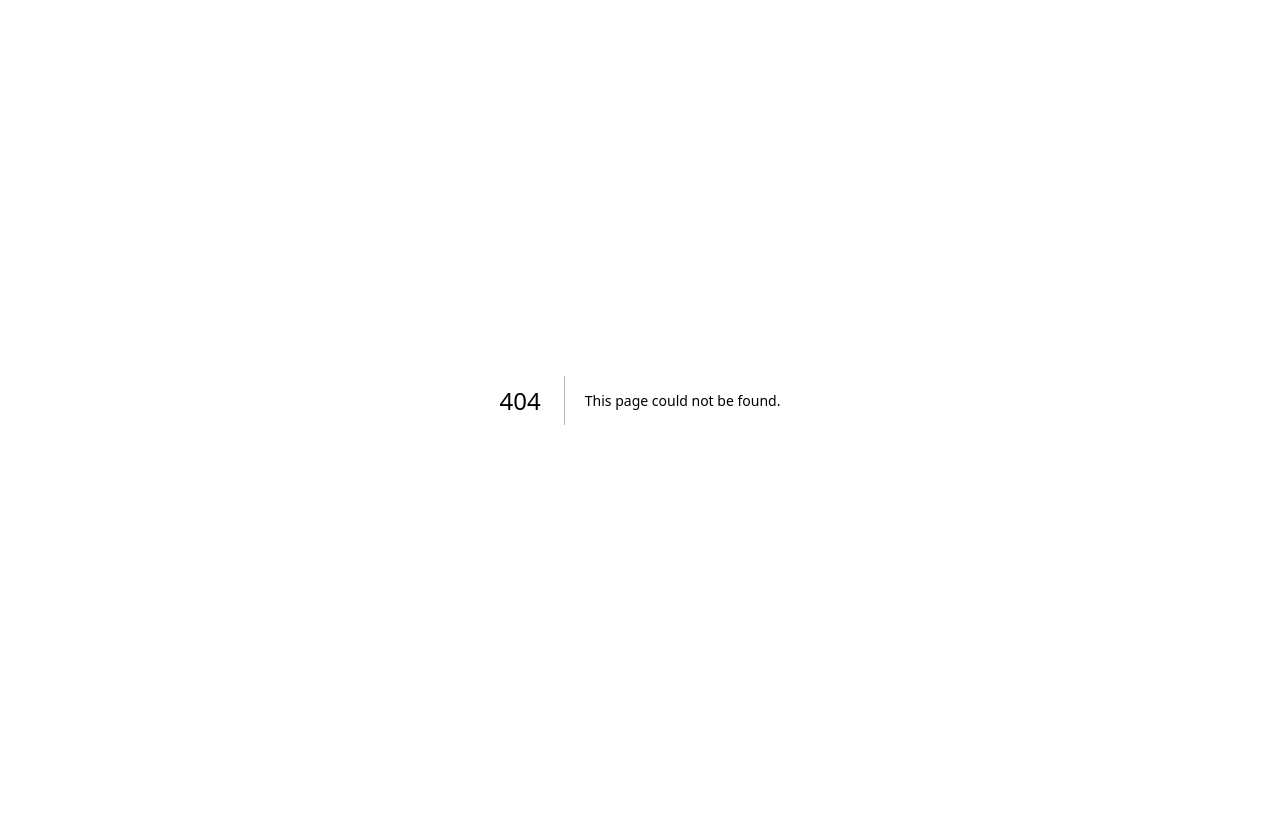
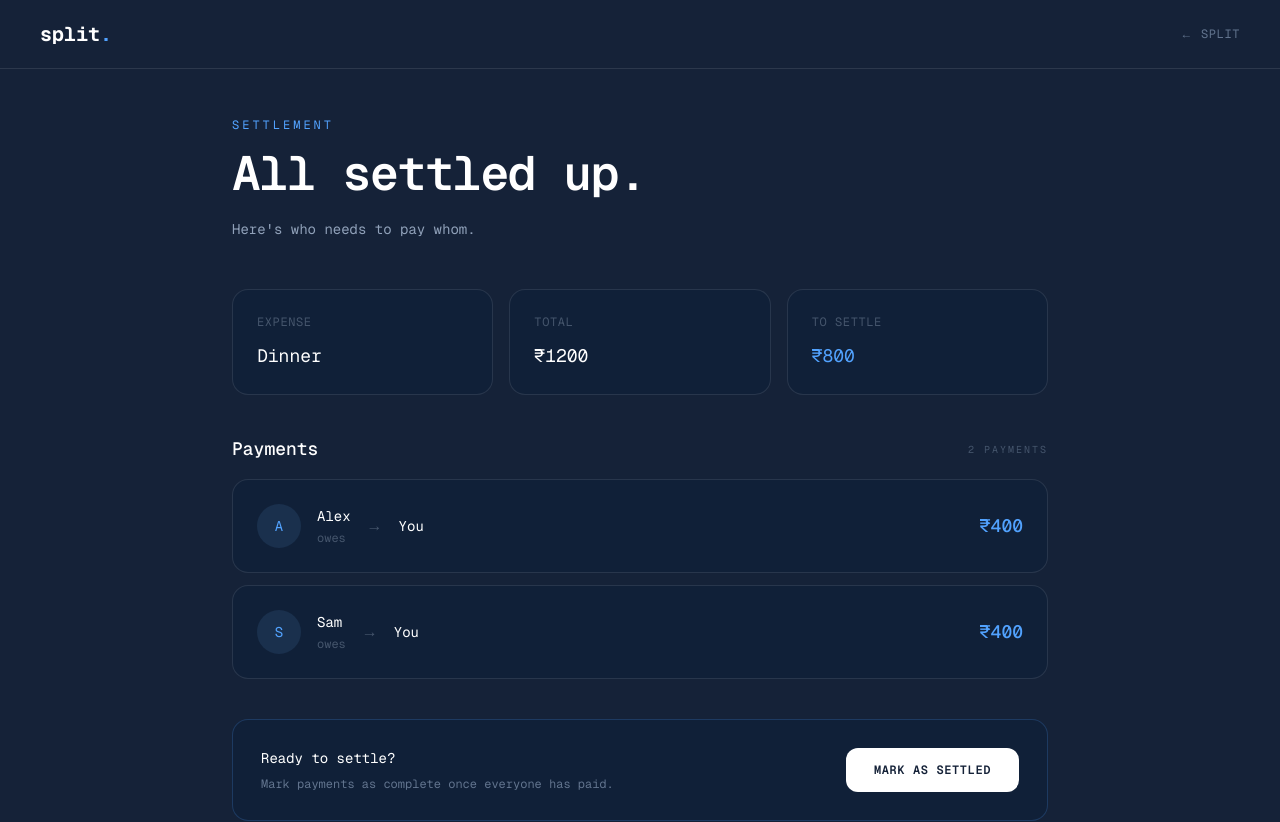
Before and after one commit to aakashtripathi011/smart-expense-splitter, a Next.js app in the folder USICT024/frontend/: page /settlement in a window 1280 px wide. Before the commit this address had no page. Shown: the top 822 px of the page. Before the commit the page ends 800 px from the top, so only its background shows below. Built offline with nearby package versions, Linux system fonts and the light colour scheme.

Commit message:
Add settlement page

```diff
--- /dev/null
+++ b/USICT024/frontend/app/settlement/page.jsx
@@ -0,0 +1,249 @@
+import Link from "next/link";
+
+const settlements = [
+  {
+    from: "Alex",
+    to: "You",
+    amount: 400,
+  },
+  {
+    from: "Sam",
+    to: "You",
+    amount: 400,
+  },
+];
+
+export default function Settlement() {
+  const total = settlements.reduce(
+    (sum, payment) => sum + payment.amount,
+    0
+  );
+
+  return (
+    <main className="min-h-screen bg-[#152238] font-mono text-white">
+
+      {/* NAVBAR */}
+      <nav className="flex items-center justify-between border-b border-white/10 px-6 py-5 md:px-10">
+
+        <Link
+          href="/dashboard"
+          className="text-xl font-bold"
+        >
+          split<span className="text-blue-400">.</span>
+        </Link>
+
+        <Link
+          href="/split"
+          className="text-xs uppercase tracking-wider text-slate-500 transition hover:text-white"
+        >
+          ← Split
+        </Link>
+
+      </nav>
+
+
+      {/* MAIN */}
+      <section className="mx-auto max-w-4xl px-6 py-12 md:px-10">
+
+        {/* HEADER */}
+        <div>
+
+          <p className="text-xs uppercase tracking-[0.25em] text-blue-400">
+            Settlement
+          </p>
+
+          <h1 className="mt-4 text-4xl font-semibold tracking-tight md:text-5xl">
+            All settled up.
+          </h1>
+
+          <p className="mt-5 max-w-lg text-sm leading-6 text-slate-400">
+            Here&apos;s who needs to pay whom.
+          </p>
+
+        </div>
+
+
+        {/* SUMMARY */}
+        <div className="mt-12 grid gap-4 md:grid-cols-3">
+
+          <div className="rounded-2xl border border-white/10 bg-[#102038] p-6">
+
+            <p className="text-xs uppercase tracking-wider text-slate-600">
+              Expense
+            </p>
+
+            <p className="mt-3 text-lg">
+              Dinner
+            </p>
+
+          </div>
+
+
+          <div className="rounded-2xl border border-white/10 bg-[#102038] p-6">
+
+            <p className="text-xs uppercase tracking-wider text-slate-600">
+              Total
+            </p>
+
+            <p className="mt-3 text-lg">
+              ₹1200
+            </p>
+
+          </div>
+
+
+          <div className="rounded-2xl border border-white/10 bg-[#102038] p-6">
+
+            <p className="text-xs uppercase tracking-wider text-slate-600">
+              To settle
+            </p>
+
+            <p className="mt-3 text-lg text-blue-400">
+              ₹{total}
+            </p>
+
+          </div>
+
+        </div>
+
+
+        {/* SETTLEMENTS */}
+        <div className="mt-10">
+
+          <div className="flex items-center justify-between">
+
+            <h2 className="text-lg font-medium">
+              Payments
+            </h2>
+
+            <span className="text-[10px] uppercase tracking-[0.2em] text-slate-600">
+              {settlements.length} PAYMENTS
+            </span>
+
+          </div>
+
+
+          <div className="mt-4 space-y-3">
+
+            {settlements.map((payment, index) => (
+
+              <div
+                key={index}
+                className="flex items-center justify-between rounded-2xl border border-white/10 bg-[#102038] p-6 transition hover:border-white/20"
+              >
+
+                <div className="flex items-center gap-4">
+
+                  {/* FROM */}
+                  <div className="flex h-11 w-11 items-center justify-center rounded-full bg-[#1a304d] text-sm text-blue-400">
+                    {payment.from.charAt(0)}
+                  </div>
+
+
+                  <div>
+
+                    <p className="text-sm">
+                      {payment.from}
+                    </p>
+
+                    <p className="mt-1 text-xs text-slate-600">
+                      owes
+                    </p>
+
+                  </div>
+
+
+                  <span className="text-slate-600">
+                    →
+                  </span>
+
+
+                  {/* TO */}
+                  <div>
+
+                    <p className="text-sm">
+                      {payment.to}
+                    </p>
+
+                  </div>
+
+                </div>
+
+
+                {/* AMOUNT */}
+                <p className="text-lg font-medium text-blue-400">
+                  ₹{payment.amount}
+                </p>
+
+              </div>
+
+            ))}
+
+          </div>
+
+        </div>
+
+
+        {/* DONE */}
+        <div className="mt-10 rounded-2xl border border-blue-400/20 bg-[#102038] p-7">
+
+          <div className="flex flex-col gap-5 sm:flex-row sm:items-center sm:justify-between">
+
+            <div>
+
+              <p className="text-sm">
+                Ready to settle?
+              </p>
+
+              <p className="mt-2 text-xs text-slate-500">
+                Mark payments as complete once everyone has paid.
+              </p>
+
+            </div>
+
+            <button
+              className="rounded-xl bg-white px-7 py-3.5 text-xs font-semibold uppercase tracking-wider text-[#152238] transition hover:bg-slate-200"
+            >
+              Mark as settled
+            </button>
+
+          </div>
+
+        </div>
+
+
+        {/* BACK TO DASHBOARD */}
+        <div className="mt-10 text-center">
+
+          <Link
+            href="/dashboard"
+            className="text-xs text-slate-600 transition hover:text-white"
+          >
+            ← Back to dashboard
+          </Link>
+
+        </div>
+
+
+        {/* STEPS */}
+        <div className="mt-14 flex gap-4 text-[10px] uppercase tracking-[0.2em]">
+
+          <span className="text-slate-600">
+            01 Upload
+          </span>
+
+          <span className="text-slate-600">
+            02 Split
+          </span>
+
+          <span className="text-blue-400">
+            03 Settle
+          </span>
+
+        </div>
+
+      </section>
+
+    </main>
+  );
+}
```
